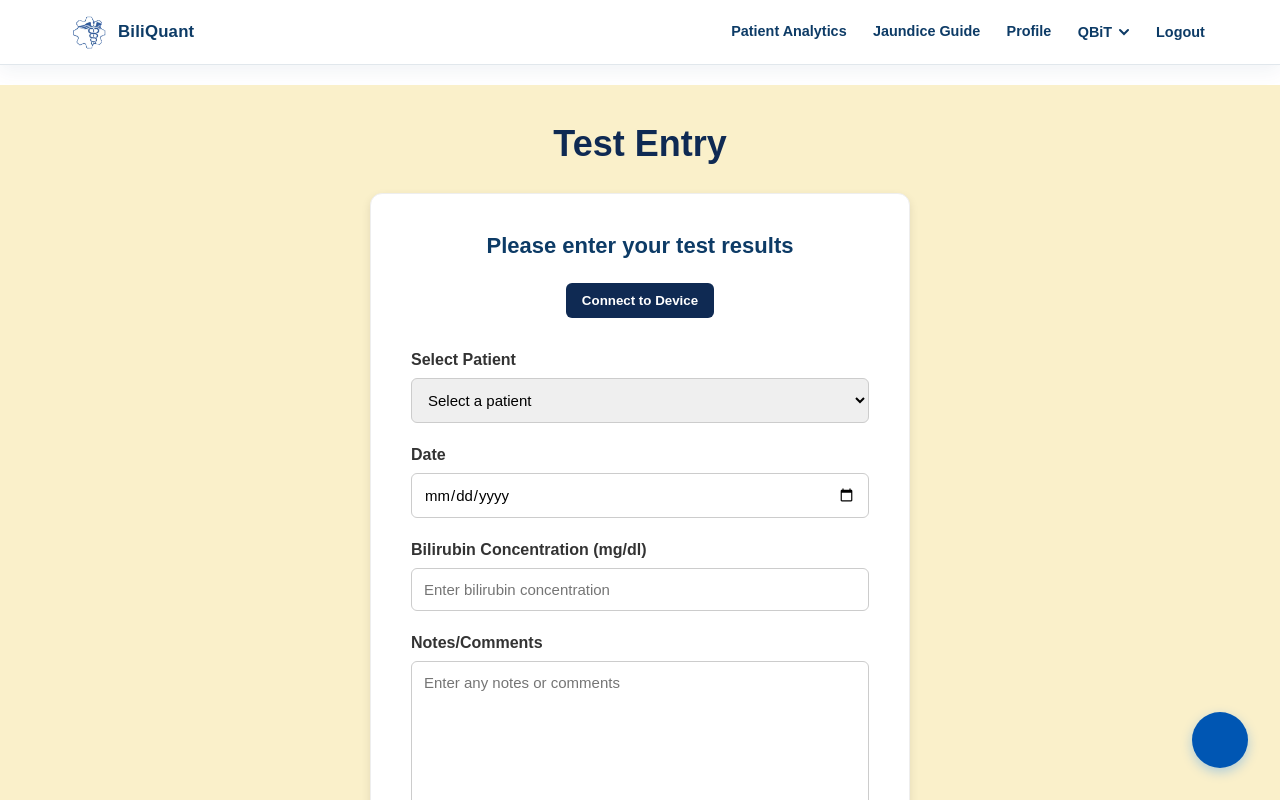
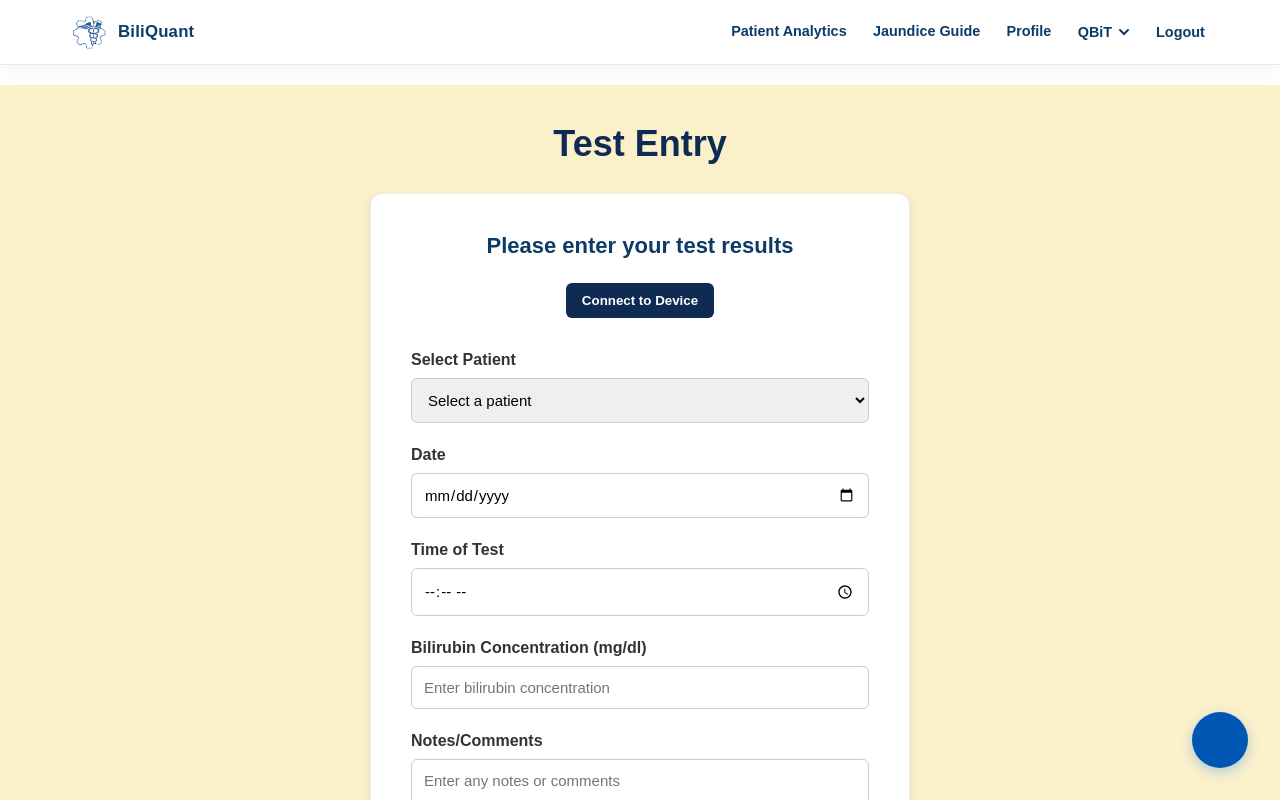
Before and after one commit to qbit-queensu/biliquant-app, a React (Vite) app in the folder bili-app/: page /home/test_entry in a window 1280 px wide. Shown: the top 800 px of the page. Built offline with nearby package versions, Linux system fonts and the light colour scheme.

Commit message:
Added time entry

```diff
--- a/bili-app/src/pages/TestEntry.jsx
+++ b/bili-app/src/pages/TestEntry.jsx
@@ -6,6 +6,7 @@ export default function TestEntry() {
   const [formData, setFormData] = useState({
     patientId: "",
     date: "",
+    time: "",
     bilirubinConcentration: "",
     notes: "",
   });
@@ -31,6 +32,7 @@ export default function TestEntry() {
         {
           patient_id: formData.patientId,
           date: formData.date,
+          time: formData.time,
           bilirubin_concentration: parseFloat(formData.bilirubinConcentration),
           notes: formData.notes,
         },
@@ -46,6 +48,7 @@ export default function TestEntry() {
       setFormData({
         patientId: "",
         date: "",
+        time: "",
         bilirubinConcentration: "",
         notes: "",
       });
@@ -92,6 +95,15 @@ export default function TestEntry() {
             required
           />
 
+          <label>Time of Test</label>
+          <input
+            type="time"
+            name="time"
+            value={formData.time}
+            onChange={handleChange}
+            required
+          />
+
           <label>Bilirubin Concentration (mg/dl)</label>
           <input
             type="number"
```
